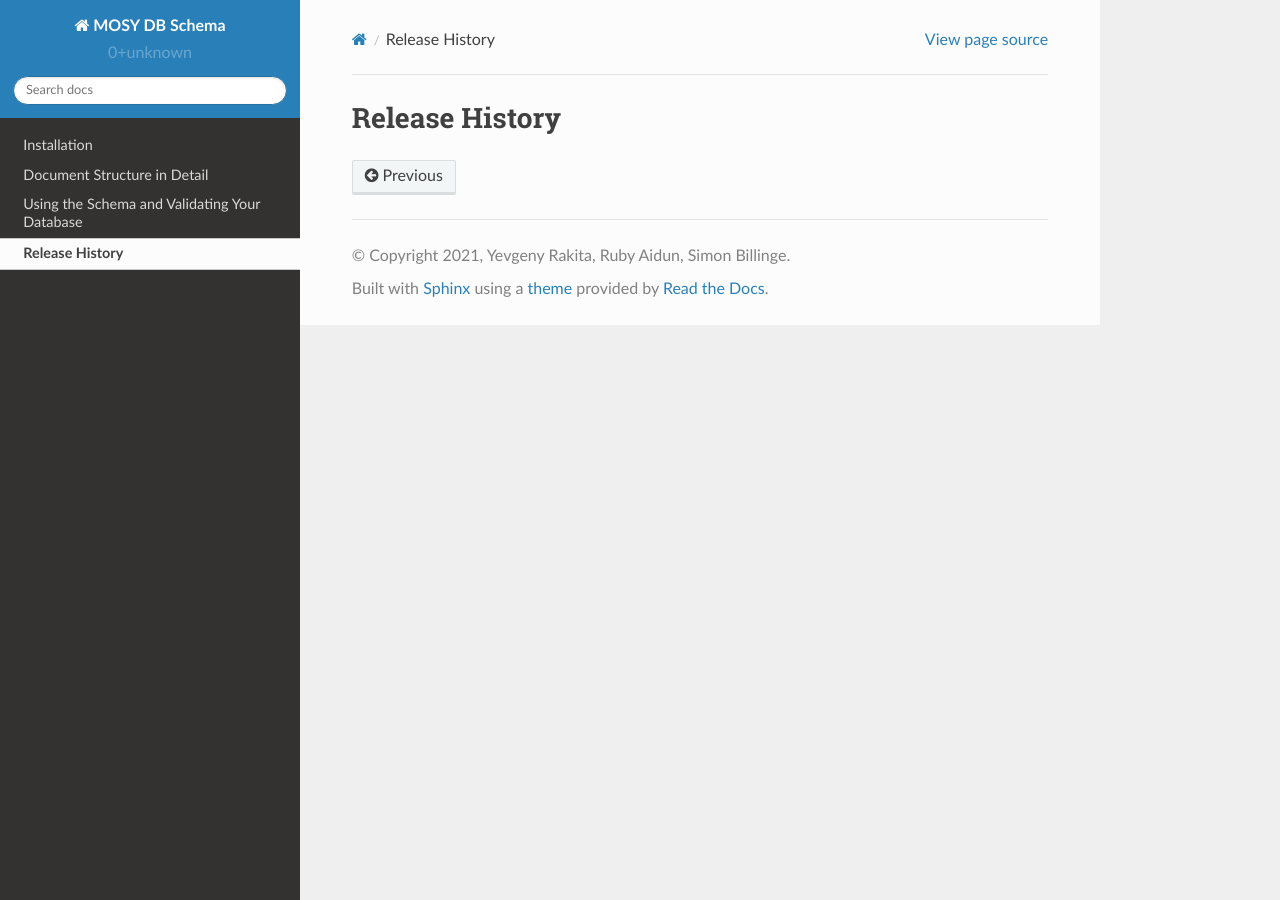
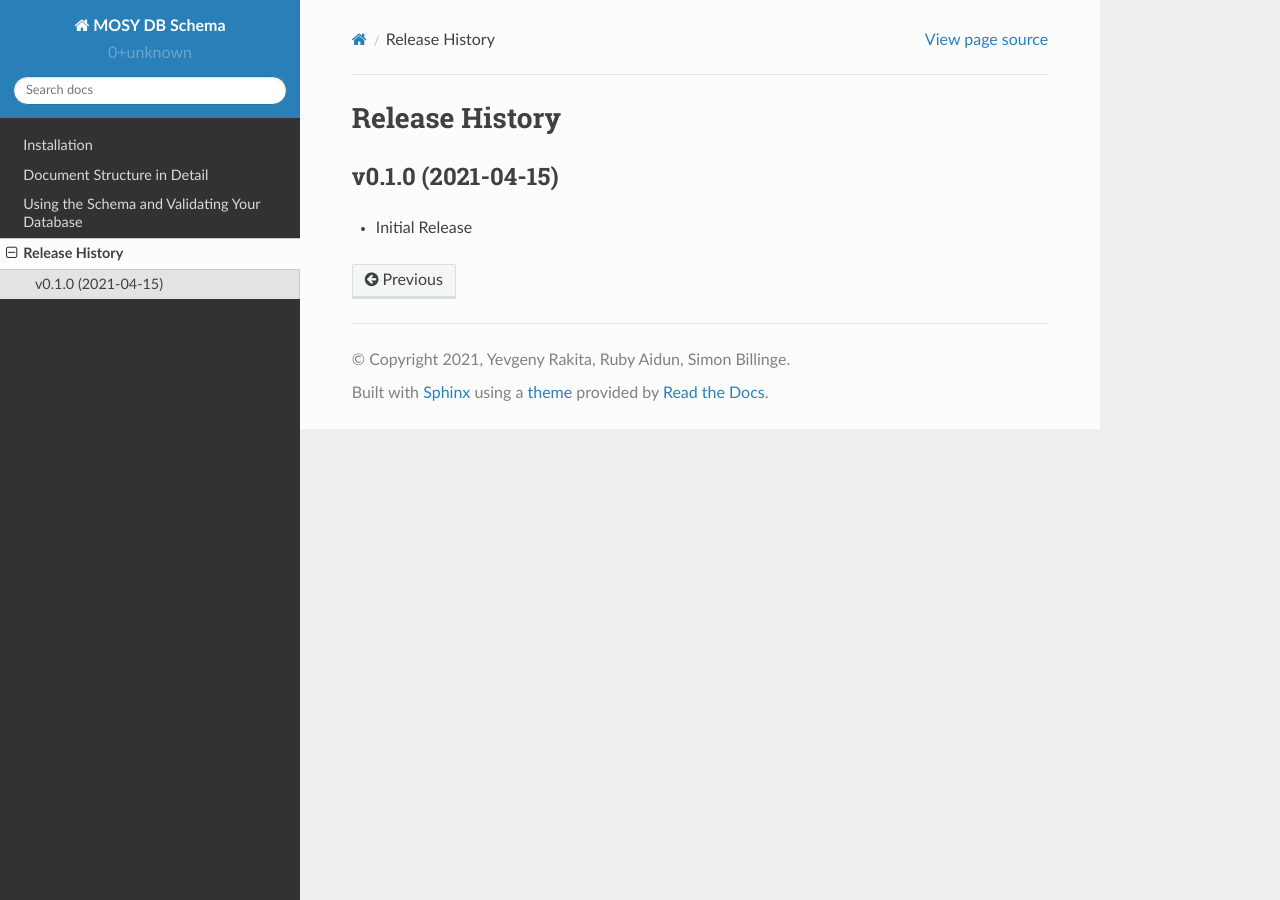
Before and after one commit to GENESIS-EFRC/mosydb-schema, a Sphinx documentation site: the page built from docs/source/release-history.rst, in a window 1280 px wide. Built offline with Sphinx 7.4.7 and the Read the Docs theme 2.0.0, drawn with Linux system fonts in a browser that asks for light colours.

Commit message:
changed release history for initial release

```diff
--- a/docs/source/release-history.rst
+++ b/docs/source/release-history.rst
@@ -1,3 +1,8 @@
 ***************
 Release History
 ***************
+
+v0.1.0 (2021-04-15)
+===================
+
+* Initial Release
```
